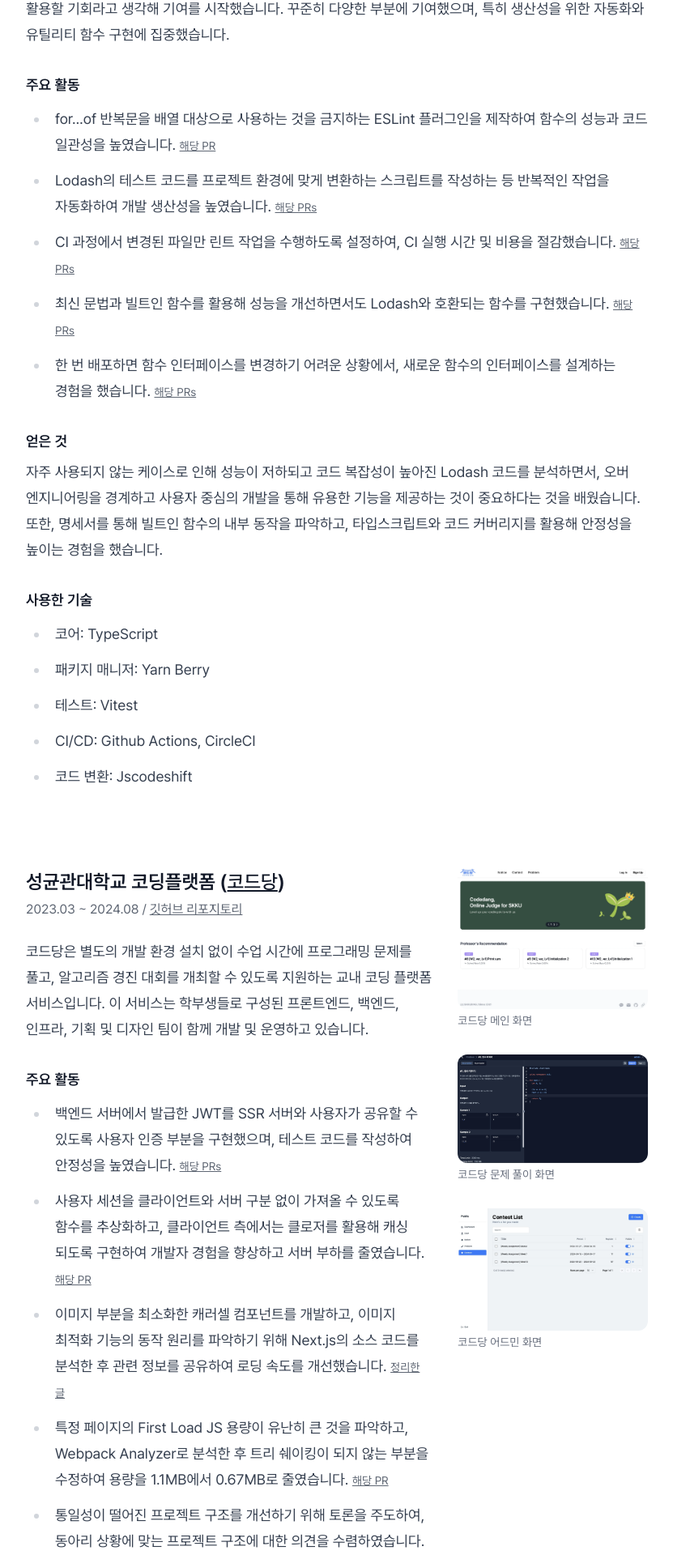
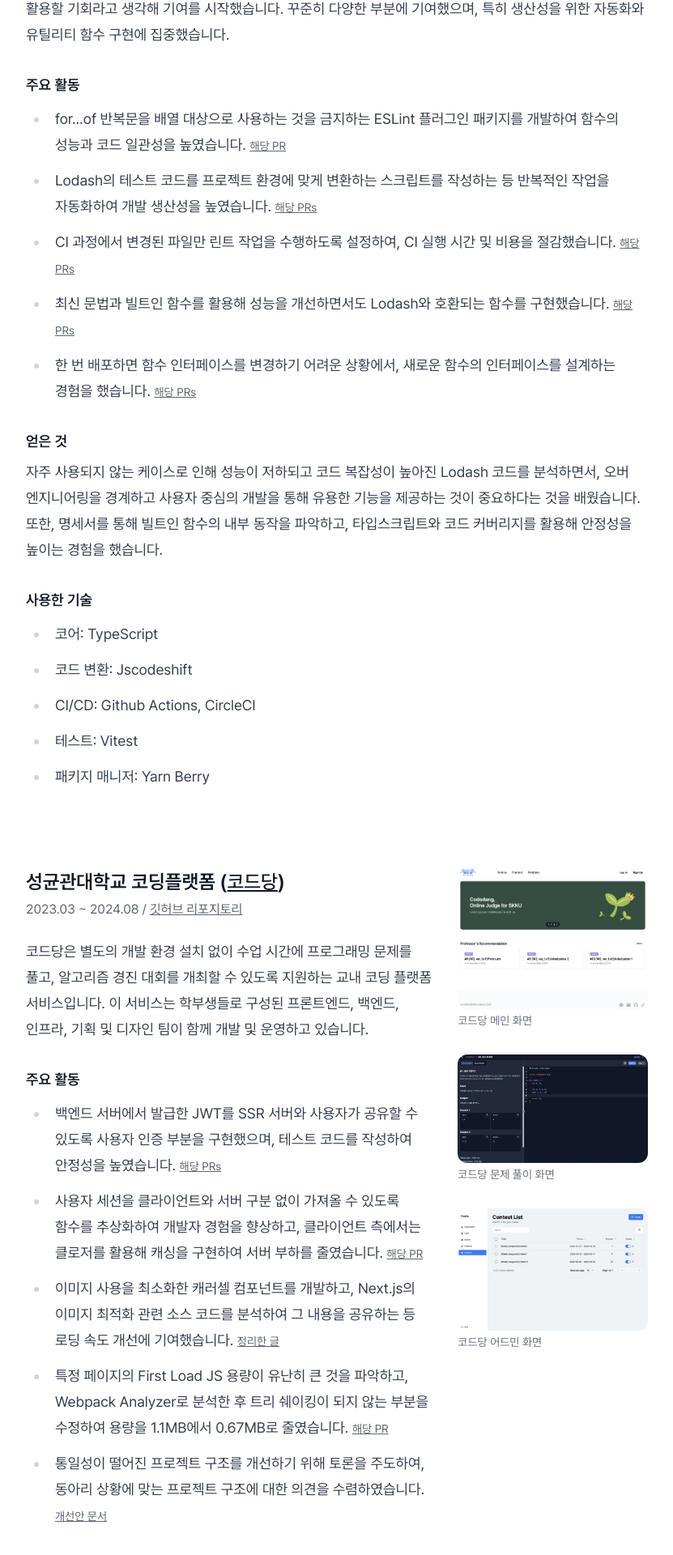
Before and after one commit to dayongkr/resume, a Next.js app: page / in a window 1280 px wide. Shown: the part 678-2598 px from the top of the page at 81% size, without its empty margins (224-1055 px from the left). Built offline with nearby package versions, Linux system fonts and the light colour scheme.

Commit message:
fix(project): update ProjectSection content and adjust component order for clarity

```diff
--- a/src/app/_components/ProjectSection.tsx
+++ b/src/app/_components/ProjectSection.tsx
@@ -28,7 +28,7 @@ export function ProjectSection() {
           items={[
             {
               children:
-                'for…of 반복문을 배열 대상으로 사용하는 것을 금지하는 ESLint 플러그인을 제작하여 함수의 성능과 코드 일관성을 높였습니다.',
+                'for…of 반복문을 배열 대상으로 사용하는 것을 금지하는 ESLint 플러그인 패키지를 개발하여 함수의 성능과 코드 일관성을 높였습니다.',
               link: {
                 title: '해당 PR',
                 href: 'https://github.com/toss/es-toolkit/pull/587',
@@ -78,10 +78,10 @@ export function ProjectSection() {
           title="사용한 기술"
           items={[
             { children: '코어: TypeScript' },
+            { children: '코드 변환: Jscodeshift' },
+            { children: 'CI/CD: Github Actions, CircleCI' },
+            { children: '테스트: Vitest' },
             { children: '패키지 매니저: Yarn Berry' },
-            { children: '테스트: Vitest' },
-            { children: 'CI/CD: Github Actions, CircleCI' },
-            { children: '코드 변환: Jscodeshift' },
           ]}
         />
       </SubSection>
@@ -112,7 +112,7 @@ export function ProjectSection() {
               },
               {
                 children:
-                  '사용자 세션을 클라이언트와 서버 구분 없이 가져올 수 있도록 함수를 추상화하고, 클라이언트 측에서는 클로저를 활용해 캐싱 되도록 구현하여 개발자 경험을 향상하고 서버 부하를 줄였습니다.',
+                  '사용자 세션을 클라이언트와 서버 구분 없이 가져올 수 있도록 함수를 추상화하여 개발자 경험을 향상하고, 클라이언트 측에서는 클로저를 활용해 캐싱을 구현하여 서버 부하를 줄였습니다.',
                 link: {
                   title: '해당 PR',
                   href: 'https://github.com/skkuding/codedang/pull/1973',
@@ -120,7 +120,7 @@ export function ProjectSection() {
               },
               {
                 children:
-                  '이미지 부분을 최소화한 캐러셀 컴포넌트를 개발하고, 이미지 최적화 기능의 동작 원리를 파악하기 위해 Next.js의 소스 코드를 분석한 후 관련 정보를 공유하여 로딩 속도를 개선했습니다.',
+                  '이미지 사용을 최소화한 캐러셀 컴포넌트를 개발하고, Next.js의 이미지 최적화 관련 소스 코드를 분석하여 그 내용을 공유하는 등 로딩 속도 개선에 기여했습니다.',
                 link: {
                   title: '정리한 글',
                   href: 'https://velog.io/@dayongkr/Next.JS%EC%9D%98-%EC%9D%B4%EB%AF%B8%EC%A7%80-%EC%B5%9C%EC%A0%81%ED%99%94-%EC%82%B4%ED%8E%B4%EB%B3%B4%EA%B8%B0-%EB%B6%80%EC%A0%9C.-AVIF-%EB%A7%8C%EB%8A%A5%EC%9D%80-%EC%95%84%EB%8B%88%EB%8B%A4',
@@ -140,7 +140,7 @@ export function ProjectSection() {
                   '통일성이 떨어진 프로젝트 구조를 개선하기 위해 토론을 주도하여, 동아리 상황에 맞는 프로젝트 구조에 대한 의견을 수렴하였습니다.',
                 link: {
                   title: '개선안 문서',
-                  href: 'https://www.notion.so/dayonglee/1-aa05976d60e84cdc87b423337d0b2a0c?pvs=4',
+                  href: 'https://dayonglee.notion.site/1-aa05976d60e84cdc87b423337d0b2a0c?pvs=4',
                 },
               },
             ]}
@@ -159,9 +159,9 @@ export function ProjectSection() {
                 children: '상태 관리: Zustand',
               },
               { children: '스타일링: TailwindCSS' },
+              { children: 'CI/CD: Github Actions' },
+              { children: '테스트: Vitest, MSW' },
               { children: '패키지 매니저: PNPM' },
-              { children: '테스트: Vitest, MSW' },
-              { children: 'CI/CD: Github Actions' },
             ]}
           />
         </div>
```
